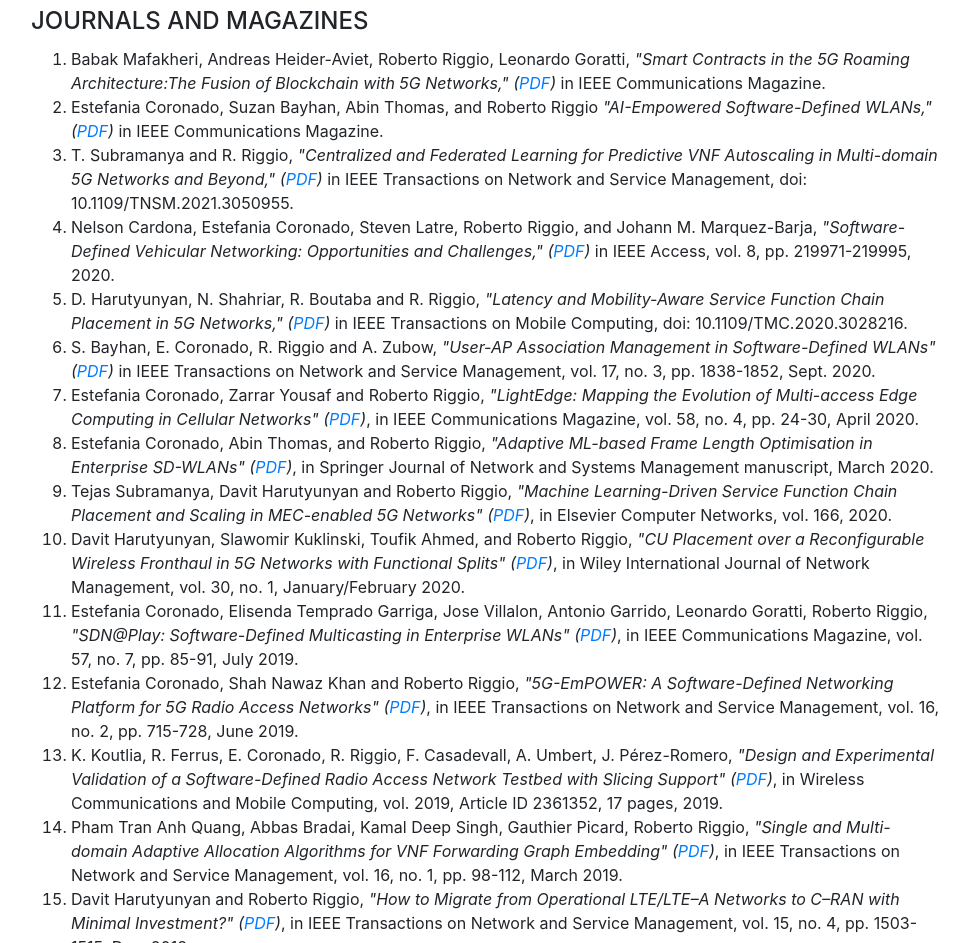
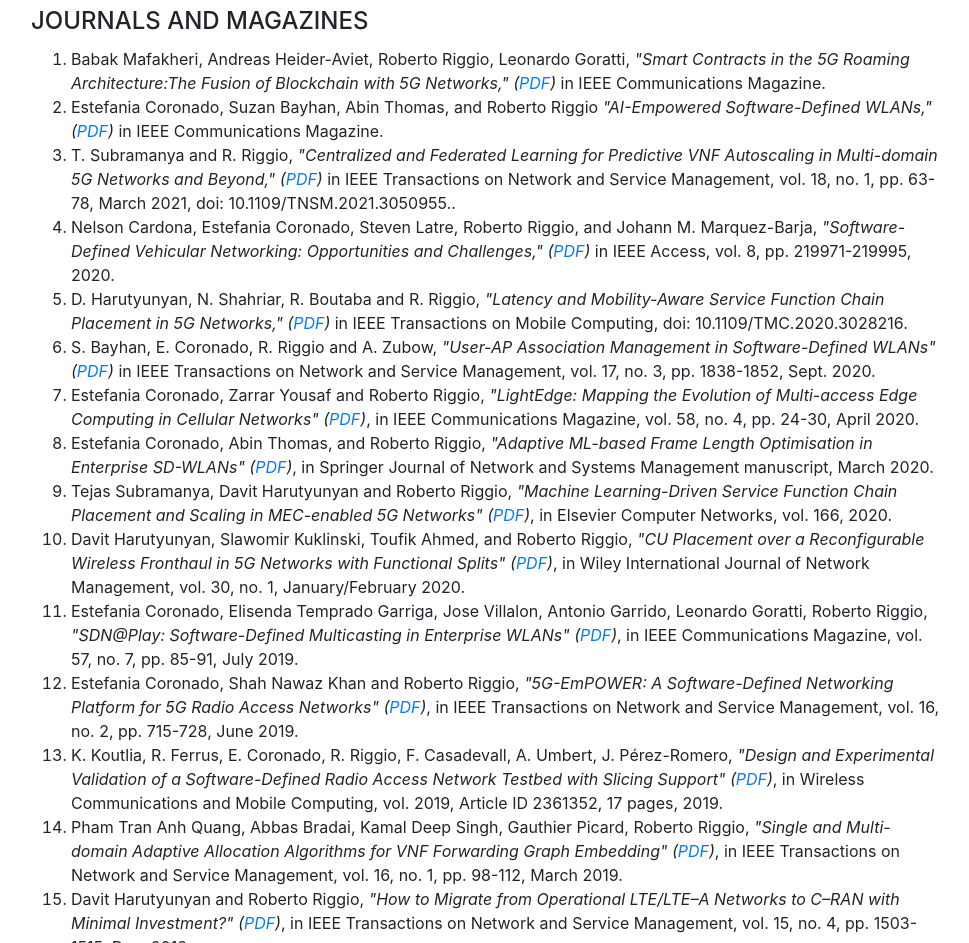
Before and after one commit to rriggio/rriggio.github.io, a website with bundled scripts: page index.html in a window 1280 px wide. Shown: the part 1412-2355 px from the top of the page, without its empty margins (289-1258 px from the left). Built offline with nearby package versions, Linux system fonts and the light colour scheme; a web font is replaced by a local one.

Commit message:
Update publications

```diff
--- a/index.html
+++ b/index.html
@@ -154,7 +154,7 @@
 
             <li>Estefania Coronado, Suzan Bayhan, Abin Thomas, and Roberto Riggio <em>"AI-Empowered Software-Defined WLANs," (<a href="/papers/commmag2021_aios.pdf">PDF</a>)</em> in IEEE Communications Magazine.</li>
 
-            <li>T. Subramanya and R. Riggio, <em>"Centralized and Federated Learning for Predictive VNF Autoscaling in Multi-domain 5G Networks and Beyond," (<a href="/papers/tnsm2021_ts.pdf">PDF</a>)</em> in IEEE Transactions on Network and Service Management, doi: 10.1109/TNSM.2021.3050955.</li>
+            <li>T. Subramanya and R. Riggio, <em>"Centralized and Federated Learning for Predictive VNF Autoscaling in Multi-domain 5G Networks and Beyond," (<a href="/papers/tnsm2021_ts.pdf">PDF</a>)</em> in IEEE Transactions on Network and Service Management, vol. 18, no. 1, pp. 63-78, March 2021, doi: 10.1109/TNSM.2021.3050955..</li>
 
             <li>Nelson Cardona, Estefania Coronado, Steven Latre, Roberto Riggio, and Johann M. Marquez-Barja, <em>"Software-Defined Vehicular Networking: Opportunities and Challenges," (<a href="/papers/access2020.pdf">PDF</a>)</em> in IEEE Access, vol. 8, pp. 219971-219995, 2020.</li>
 
```
